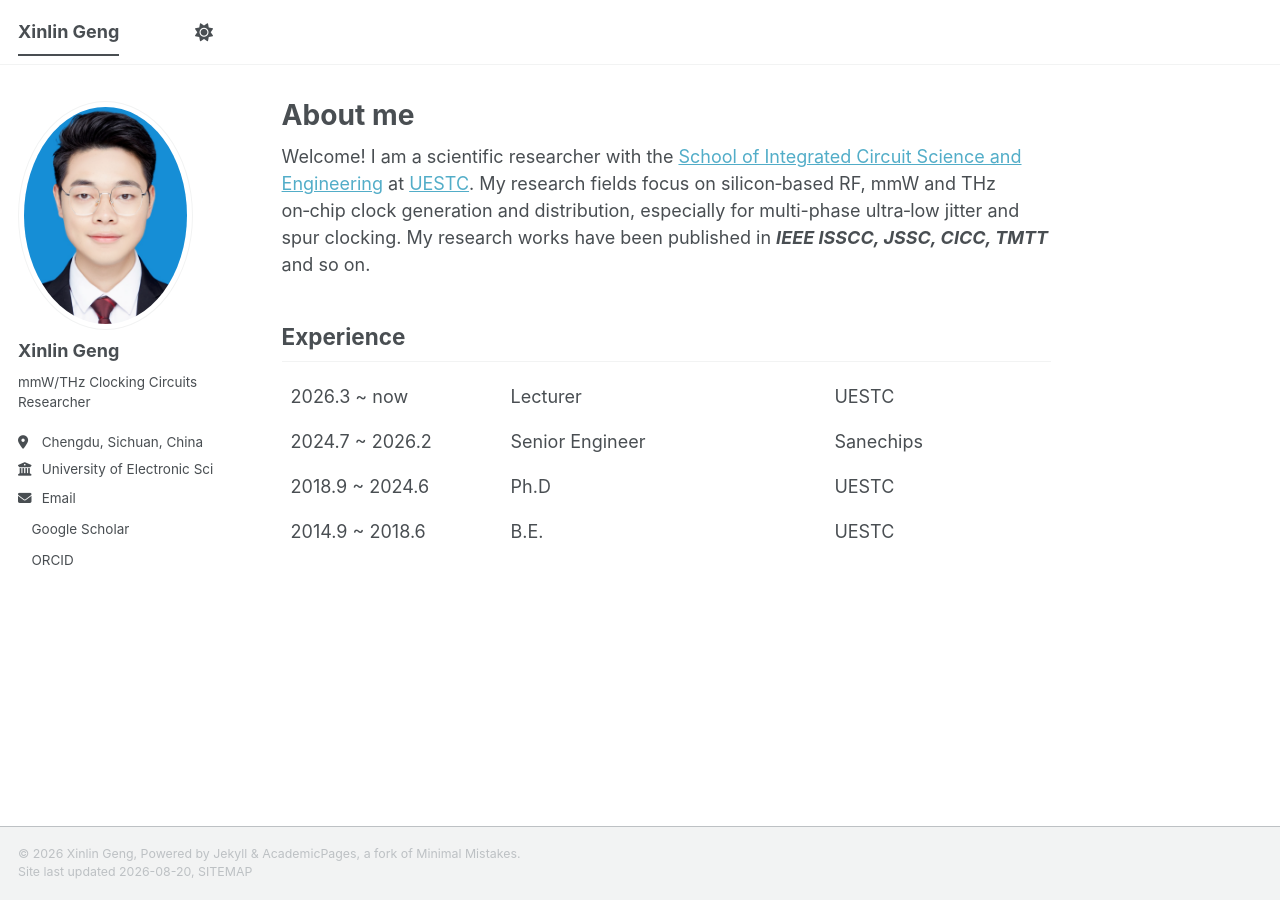
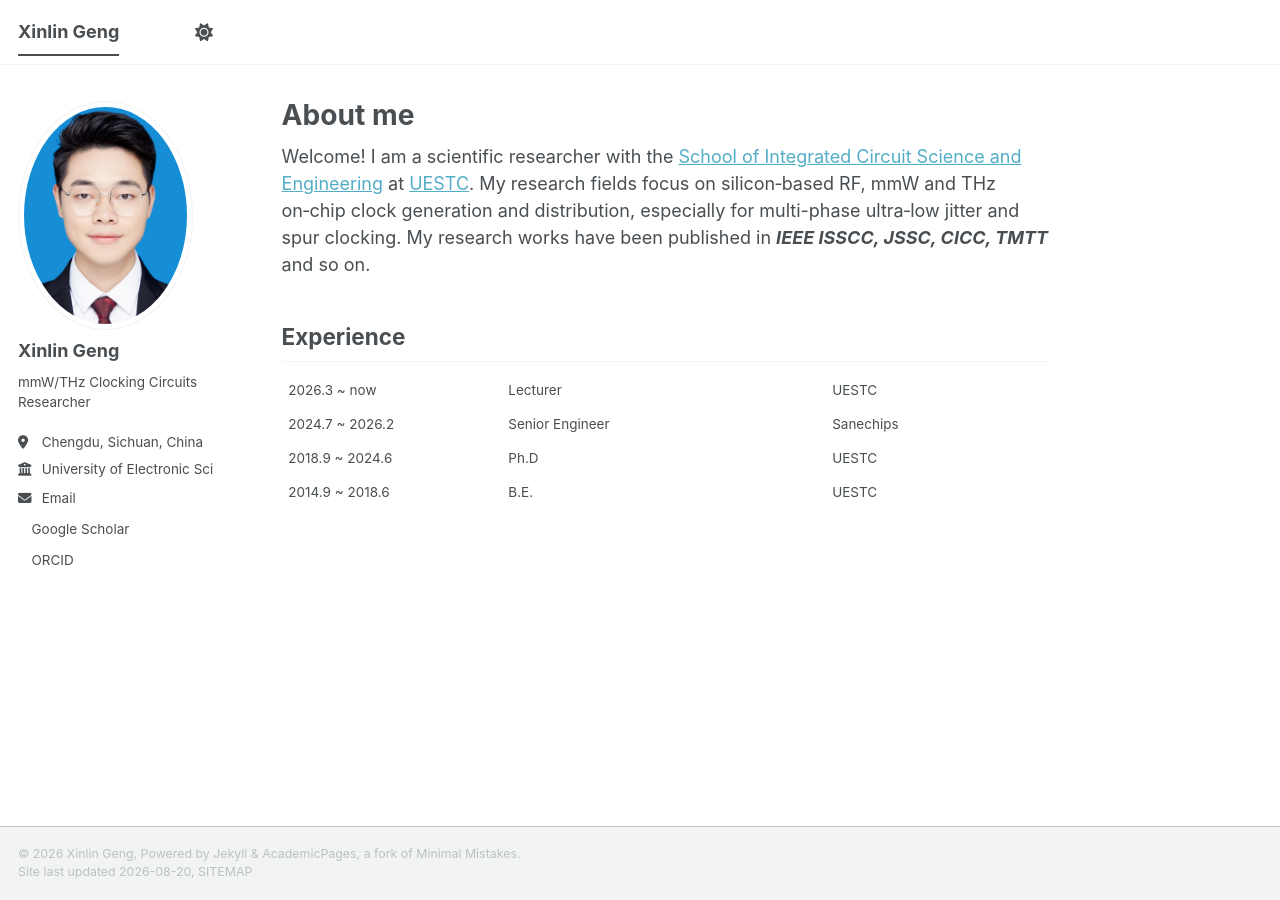
Before and after one commit to Xinlin2026/xlgeng86.github.io, a Jekyll site: the page built from _pages/aboutme.md, in a window 1280 px wide. Built offline with Jekyll 4.4.1, drawn with Linux system fonts in a browser that asks for light colours; a style sheet for code colours, icons or effects is not loaded.

Commit message:
Update main.scss

```diff
--- a/assets/css/main.scss
+++ b/assets/css/main.scss
@@ -37,16 +37,3 @@
     "layout/sidebar",
     "layout/json_cv"
 ;
-
-// 让markdown表格字体和页面正文完全保持一致
-.page__content {
-  table {
-    font-family: inherit !important;
-    font-size: inherit !important;
-
-    td,
-    th {
-      font-size: inherit !important;
-    }
-  }
-}
```
